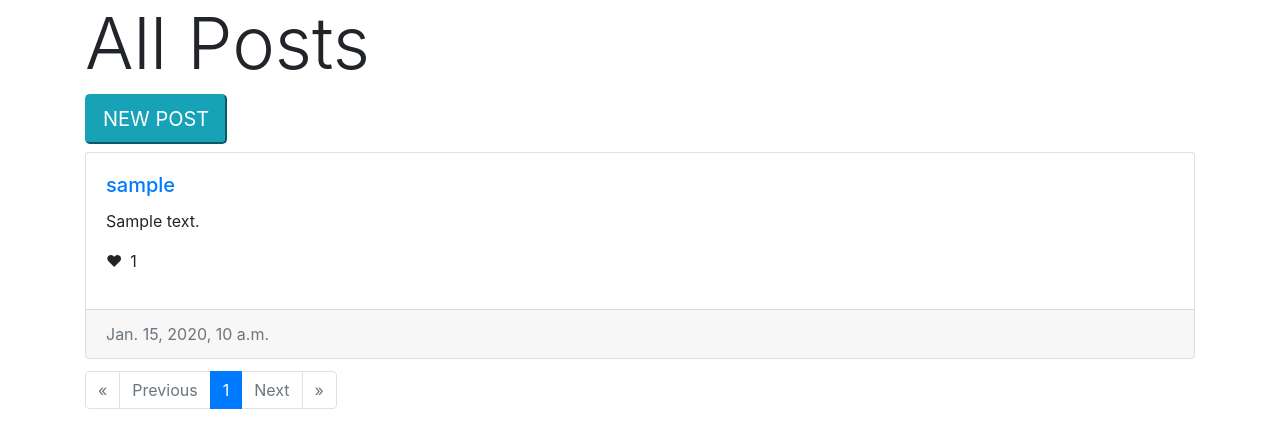
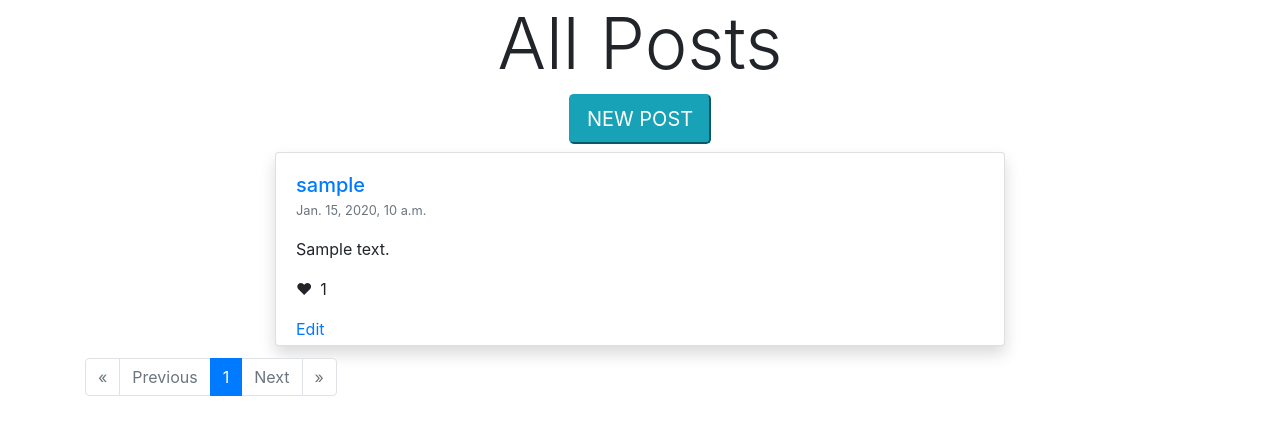
Before and after one commit to alexboneham/project-network, a Django app: page / in a window 1280 px wide. Shown: the part 56-504 px from the top of the page. Run offline with Django 3.2, Linux system fonts and the light colour scheme; a user stored in the database is signed in; tables that the repository leaves empty hold one stand-in row (values such as "Sample post"); some libraries are stand-ins or nearby versions.

Commit message:
style index page, center items, add flexbox

```diff
--- a/network/templates/network/index.html
+++ b/network/templates/network/index.html
@@ -9,12 +9,14 @@
 
 <div class="container mb-2">
 
-    <h1 class="display-3">{{ title }}</h1>
+    <h1 class="display-3 text-center">{{ title }}</h1>
 
-    <button class="btn-lg btn-info mb-1" id="new-post-btn">NEW POST</button>
+    <div class="row justify-content-center">
+        <button class="btn-lg btn-info mb-1" id="new-post-btn">NEW POST</button>
+    </div>
 
-    <div class="row" id="new-post" style="display: none">
-        <div class="col">
+    <div class="row justify-content-center" id="new-post" style="display: none">
+        <div class="col-md-8 offset-md-2">
             <div class="card bg-light border-secondary mt-2">
                 <div class="card-body">
                     <div class="card-title">
--- a/network/templates/network/partials/posts.html
+++ b/network/templates/network/partials/posts.html
@@ -1,18 +1,20 @@
 {% for post in posts %}
 
-    <div class="row">
-        <div class="col">
-            <div class="card my-1">
-                <div class="card-body">
-                    <h5 class="card-title"><a href="{% url 'profile' post.author %}">{{ post.author }}</a></h5>
-                    <p class="card-text mt-1">{{ post.content }}</p>
-                    <p><span class="mr-2">&#10084;</span>{{ post.likers.count }}</p>
-                </div>
-                <div class="card-footer text-muted">
-                    {{ post.timestamp }}
-                </div>
+<div class="row justify-content-center">
+    <div class="col-md-8">
+        <div class="card my-1 shadow">
+            <div class="card-body pb-1">
+                <h5 class="card-title mb-0"><a href="{% url 'profile' post.author %}">{{ post.author }}</a></h5>
+                <p class="card-text"><small class="text-muted">{{ post.timestamp }}</small></p>
+                <p class="card-text">{{ post.content }}</p>
+                <p class="cart-text"><span class="mr-2">&#10084;</span>{{ post.likers.count }}</p>
+                {% if user.is_authenticated %}
+                <a href="">Edit</a>
+                {% endif %}
+
             </div>
         </div>
     </div>
+</div>
 
-    {% endfor %}
+{% endfor %}
```
